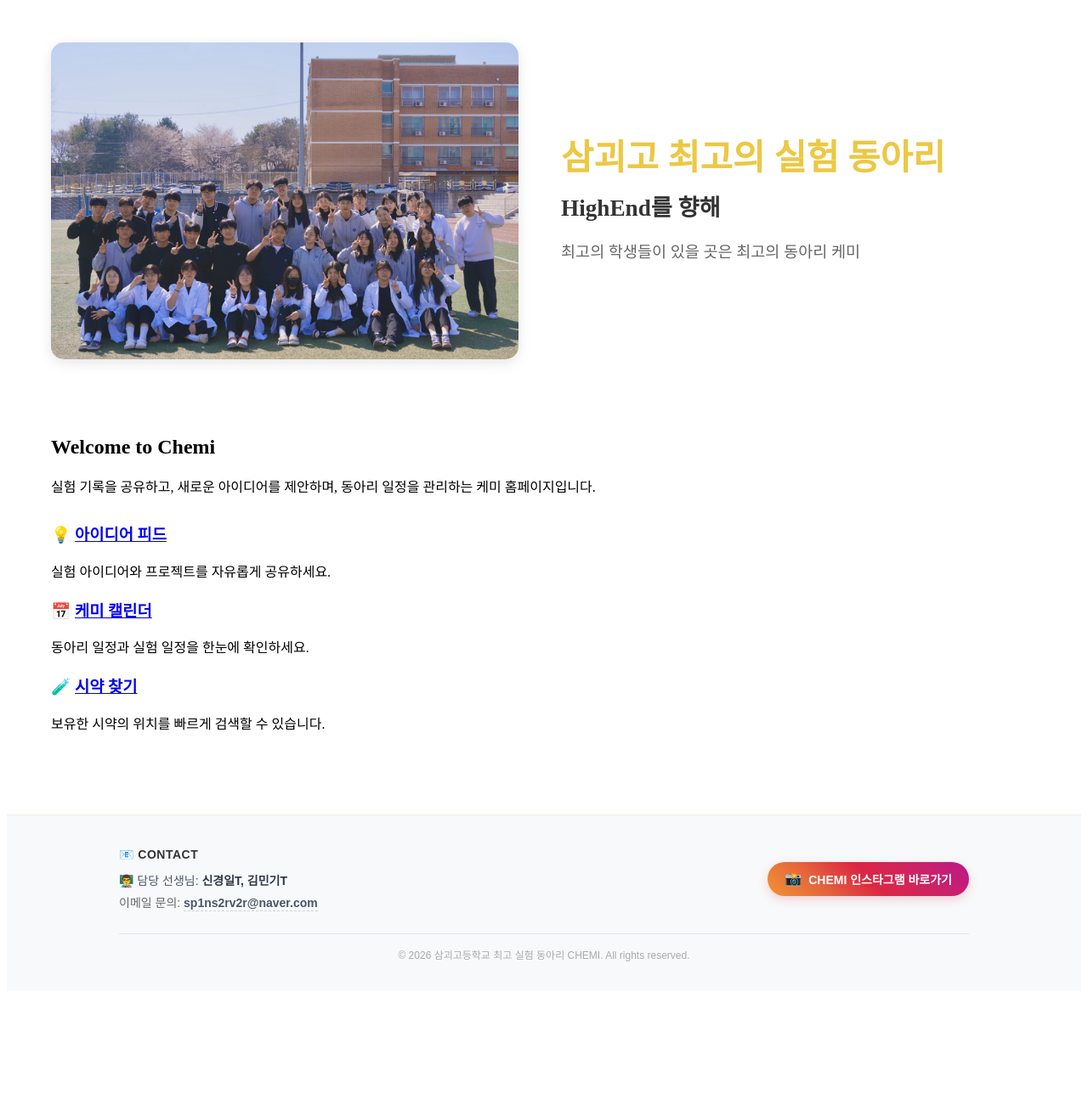
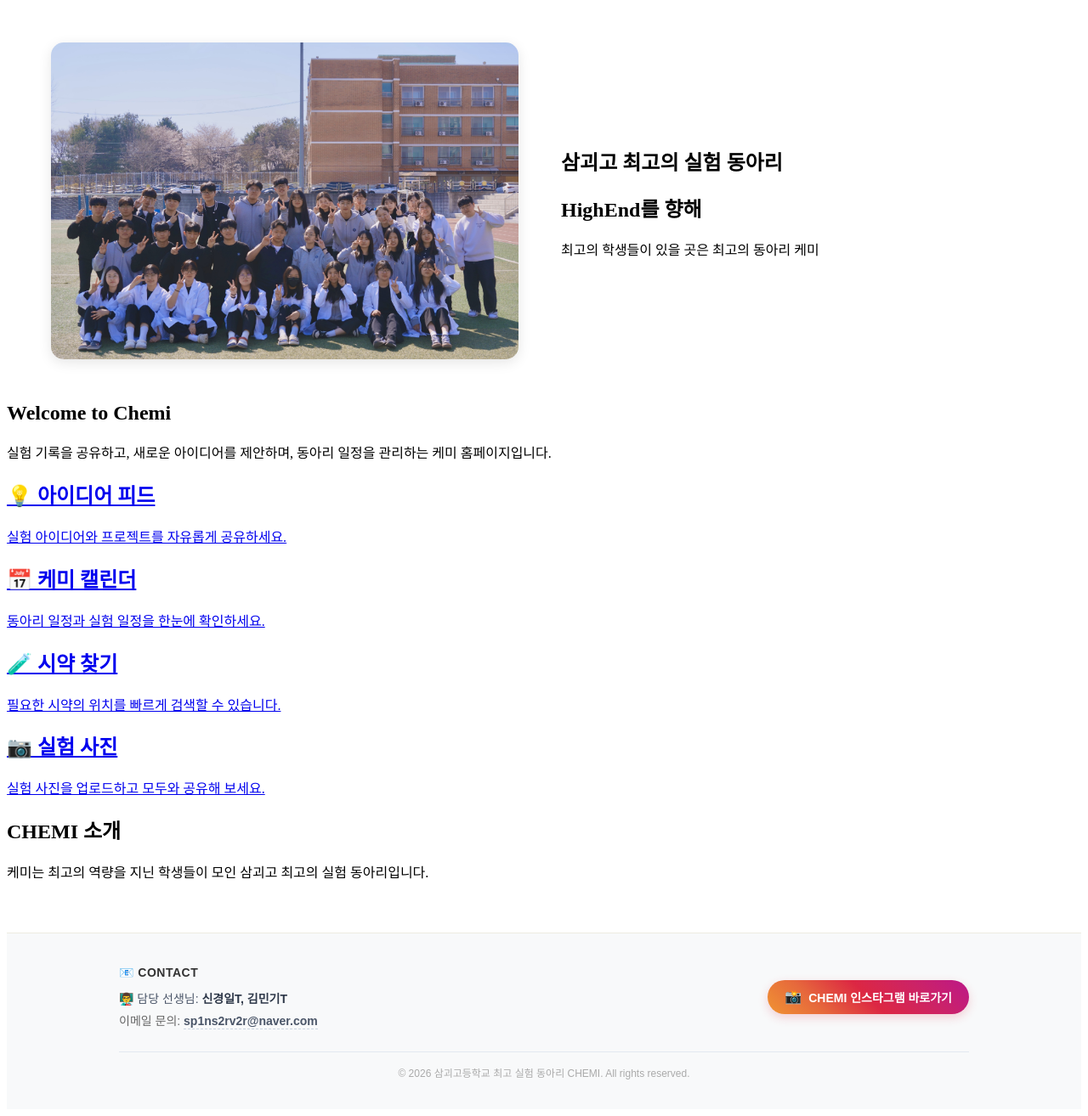
Before and after one commit to sunyoul-chemi/samgoe-chemi, a Flask app: page / in a window 1280 px wide. Shown: the part 51-1365 px from the top of the page at 85% size. Before the commit the page ends 1183 px from the top, so only its background shows below. Run offline with Flask 3, Linux system fonts and the light colour scheme.

Commit message:
Update index.html

```diff
--- a/templates/index.html
+++ b/templates/index.html
@@ -2,38 +2,106 @@
 
 {% block content %}
 
-<section style="display: flex; flex-wrap: wrap; align-items: center; justify-content: center; width: 100%; max-width: 1200px; margin: 30px auto; padding: 20px; box-sizing: border-box; gap: 40px;">
+<style>
+    .hero {
+        display: flex;
+        flex-wrap: wrap;
+        align-items: center;
+        justify-content: center;
+        gap: 40px;
+        max-width: 1200px;
+        margin: 30px auto;
+        padding: 20px;
+        box-sizing: border-box;
+    }
+    .hero-image {
+        flex: 1;
+        min-width: 280px;
+        max-width: 550px;
+        width: 100% !important;
+        height: auto !important;
+        border-radius: 15px;
+        box-shadow: 0 4px 15px rgba(0,0,0,0.1);
+        object-fit: contain;
+    }
+    .hero-text {
+        flex: 1;
+        min-width: 280px;
+        padding: 10px;
+        word-break: keep-all;
+    }
 
-  <div style="flex: 1; min-width: 280px; max-width: 550px; width: 100%;">
-    <img src="{{ url_for('static', filename='KakaoTalk_20260709_143736435.jpg') }}" alt="홈화면 사진" style="width: 100%; height: auto; display: block; border-radius: 15px; box-shadow: 0 4px 15px rgba(0,0,0,0.1); object-fit: contain;">
-  </div>
+    /* 화면이 좁은 패드나 폰에서 글자 크기가 본래 비율에 맞춰 자연스럽게 축소되도록 자동 조정 */
+    @media (max-width: 768px) {
+        .hero-text h1 { font-size: 1.8rem !important; }
+        .hero-text h2 { font-size: 1.4rem !important; }
+        .hero-text p { font-size: 1rem !important; }
+    }
+</style>
 
-  <div style="flex: 1; min-width: 280px; padding: 10px; word-break: keep-all;">
-    <h1 style="font-size: calc(1.8rem + 1vw); color: #ecc844; font-weight: bold; margin: 0 0 10px 0; line-height: 1.2;">삼괴고 최고의 실험 동아리</h1>
-    <h2 style="font-size: calc(1.3rem + 0.5vw); font-weight: bold; margin: 0 0 20px 0; color: #333;">HighEnd를 향해</h2>
-    <p style="font-size: calc(1rem + 0.2vw); color: #666; line-height: 1.6; margin: 0;">최고의 학생들이 있을 곳은 최고의 동아리 케미</p>
-  </div>
+<section class="hero">
+
+    <img src="{{ url_for('static', filename='KakaoTalk_20260709_143736435.jpg') }}" class="hero-image" alt="홈화면 사진">
+
+    <div class="hero-text">
+        <h1>삼괴고 최고의 실험 동아리</h1>
+        <h2>HighEnd를 향해</h2>
+        <p>최고의 학생들이 있을 곳은 최고의 동아리 케미</p>
+    </div>
 
 </section>
 
-<section class="intro" style="max-width: 1200px; margin: 0 auto; padding: 20px; box-sizing: border-box;">
-  <h2>Welcome to Chemi</h2>
-  <p>실험 기록을 공유하고, 새로운 아이디어를 제안하며, 동아리 일정을 관리하는 케미 홈페이지입니다.</p>
+<section class="intro">
+    <h2>Welcome to Chemi</h2>
+    <p>
+        실험 기록을 공유하고,
+        새로운 아이디어를 제안하며,
+        동아리 일정을 관리하는
+        케미 홈페이지입니다.
+    </p>
+</section>
 
-  <div style="margin-top: 30px;">
-    <h3>💡 <a href="{{ url_for('ideas') }}">아이디어 피드</a></h3>
-    <p>실험 아이디어와 프로젝트를 자유롭게 공유하세요.</p>
-  </div>
+<section class="cards">
 
-  <div style="margin-top: 20px;">
-    <h3>📅 <a href="#">케미 캘린더</a></h3>
-    <p>동아리 일정과 실험 일정을 한눈에 확인하세요.</p>
-  </div>
+    <a href="/ideas" class="card">
+        <h2>💡 아이디어 피드</h2>
+        <p>
+            실험 아이디어와
+            프로젝트를 자유롭게 공유하세요.
+        </p>
+    </a>
 
-  <div style="margin-top: 20px;">
-    <h3>🧪 <a href="#">시약 찾기</a></h3>
-    <p>보유한 시약의 위치를 빠르게 검색할 수 있습니다.</p>
-  </div>
+    <a href="/calendar" class="card">
+        <h2>📅 케미 캘린더</h2>
+        <p>
+            동아리 일정과
+            실험 일정을 한눈에 확인하세요.
+        </p>
+    </a>
+
+    <a href="/reagent" class="card">
+        <h2>🧪 시약 찾기</h2>
+        <p>
+            필요한 시약의 위치를
+            빠르게 검색할 수 있습니다.
+        </p>
+    </a>
+
+    <a href="/upload" class="card">
+        <h2>📷 실험 사진</h2>
+        <p>
+            실험 사진을 업로드하고
+            모두와 공유해 보세요.
+        </p>
+    </a>
+
+</section>
+
+<section class="about">
+    <h2>CHEMI 소개</h2>
+    <p>
+        케미는 최고의 역량을 지닌 학생들이 모인 삼괴고 최고의 실험 동아리입니다.
+    </p>
 </section>
 
 {% endblock %}
```
